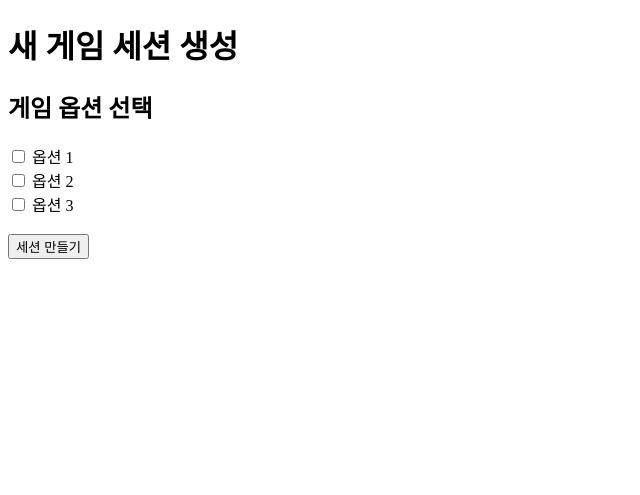
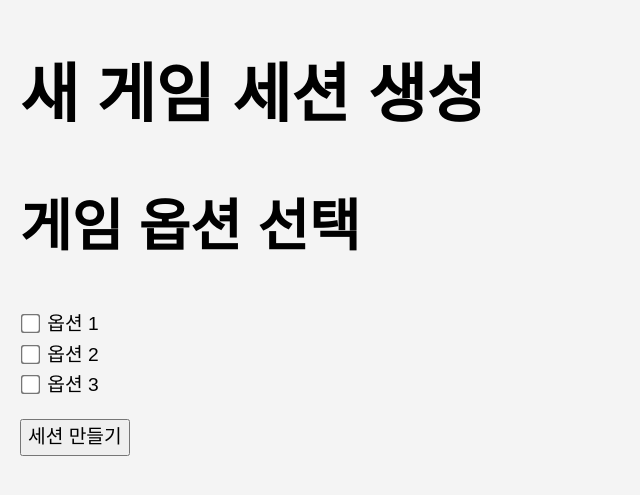
Before and after one commit to jhy6219/avalon_role_distributor, a Django app: page /game/ in a window 1280 px wide. Shown: the top 495 px of the page, without its empty margins (0-640 px from the left). Run offline with Django 5.2, Linux system fonts and the light colour scheme.

Commit message:
add style css

```diff
--- a/avalon_role_distributor/settings.py
+++ b/avalon_role_distributor/settings.py
@@ -18,6 +18,11 @@ BASE_DIR = Path(__file__).resolve().parent.parent
 
 MEDIA_URL = '/media/'
 MEDIA_ROOT = os.path.join(BASE_DIR, 'media')
+
+STATIC_URL = 'static/'
+STATICFILES_DIRS = [os.path.join(BASE_DIR, 'static')]
+STATIC_ROOT = os.path.join(BASE_DIR, 'staticfiles')
+
 
 # Quick-start development settings - unsuitable for production
 # See https://docs.djangoproject.com/en/5.2/howto/deployment/checklist/
--- a/ftn/generate_msg.py
+++ b/ftn/generate_msg.py
@@ -48,8 +48,8 @@ messages = {
     },
     "merlin": {
         "bold": "🧙‍♂️ 당신은 멀린입니다.",
-        "desc": "악인을 찾아내고 선인들을 지켜야 합니다!\n"
-                "단, 암살자에게 들키지 않도록 조심하세요!\n"
+        "desc": "승리를 위해 선인들에게 당신의 지혜를 나눠주세요.\n"
+                "하지만 조심하세요. 암살자가 당신을 노리고 있습니다!\n"
                 "악인은 {bad_players} 입니다."
     },
     "percival-with-morgana": {
--- /dev/null
+++ b/game/static/game/css/styles.css
@@ -0,0 +1,51 @@
+/* static/game/css/styles.css */
+
+body {
+    font-family: sans-serif; /* 기본 폰트 설정 */
+    margin: 20px;
+    background-color: #f4f4f4;
+}
+
+h1 {
+    font-size: clamp(2rem, 5vw + 1rem, 4rem);
+}
+
+h2 {
+    font-size: clamp(2rem, 4.5vw + 1rem, 3.5rem);
+}
+
+h3 {
+    font-size: clamp(1.5rem, 3vw + 0.5rem, 2.5rem);
+}
+
+h4 {
+    font-size: clamp(1.3rem, 2.5vw + 0.4rem, 2rem);
+}
+
+p, span, li, a, label, input, button {
+    font-size: clamp(1rem, 1.5vw + 0.1rem, 1.2rem);
+    line-height: 1.6;
+}
+
+input[type="checkbox"] {
+    transform: scale(2);
+    margin-right: 5px;
+    -webkit-transform: scale(1.5); /* Chrome, Safari, Opera */
+    -ms-transform: scale(1.5); /* IE 9 */
+}
+
+#player-list td {
+    padding: 0em 0.2em;
+}
+
+#player-list button {
+    margin-right: 0.1em;
+}
+
+.responsive-image {
+    width: 100%;
+    height: auto;
+    padding-left: 5%;
+    padding-right: 5%;
+    box-sizing: border-box;
+}
--- a/game/templates/game/ended.html
+++ b/game/templates/game/ended.html
@@ -2,6 +2,8 @@
 <html>
 <head>
     <title>게임 세션 종료</title>
+    {% load static %}
+    <link rel="stylesheet" href="{% static 'game/css/styles.css' %}">
 </head>
 <body>
     <h1>게임 종료 - 세션 ID: {{ game_session.session_id }}</h1>
--- a/game/templates/game/home.html
+++ b/game/templates/game/home.html
@@ -2,6 +2,8 @@
 <html>
 <head>
     <title>새 게임 세션 생성</title>
+    {% load static %}
+    <link rel="stylesheet" href="{% static 'game/css/styles.css' %}">
 </head>
 <body>
     <h1>새 게임 세션 생성</h1>
--- a/game/templates/game/join.html
+++ b/game/templates/game/join.html
@@ -2,6 +2,8 @@
 <html>
 <head>
     <title>게임 세션 참여</title>
+    {% load static %}
+    <link rel="stylesheet" href="{% static 'game/css/styles.css' %}">
 </head>
 <body>
     <h1>게임 세션 참여: {{ game_session.session_id }}</h1>
--- a/game/templates/game/kicked.html
+++ b/game/templates/game/kicked.html
@@ -3,6 +3,8 @@
 <html>
 <head>
     <title>추방됨</title>
+    {% load static %}
+    <link rel="stylesheet" href="{% static 'game/css/styles.css' %}">
 </head>
 <body>
     <h1>게임 입장 불가</h1>
```
Also changed, not shown: game/templates/game/lobby.html (+2 -8 lines), game/templates/game/role.html (+2 -13 lines).
